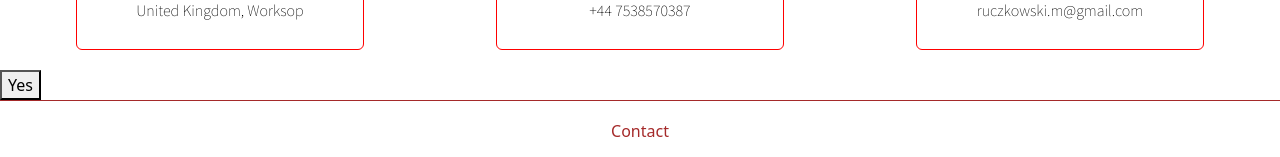
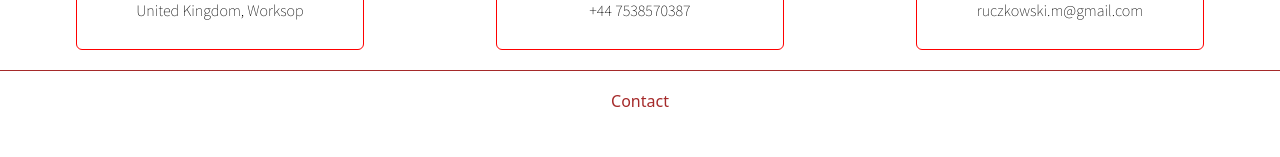
Before and after one commit to gines18/Digital_agency, a React (Create React App) app: page / in a window 1280 px wide. Shown: the part 3779-3936 px from the top of the page. After the commit the page ends 3909 px from the top, so only its background shows below. Built offline with nearby package versions, Linux system fonts and the light colour scheme; no server answers.

Commit message:
removed Question component from App

```diff
--- a/src/App.js
+++ b/src/App.js
@@ -5,7 +5,7 @@ import Welcome from'./components/Welcome.jsx'
 import MyComponent from './components/Offer'
 import Footer from './components/Footer.jsx'
 import Coffee from './components/RecipeAPI.jsx'
-import Question from './components/Question.jsx'
+
 import ContactCard from './components/ContactForm.jsx'
 
 
@@ -18,7 +18,7 @@ function App() {
 <Carousel />
 <Coffee />
 <ContactCard />
-<Question />
+
 <Footer/>
 </>
   )
```
